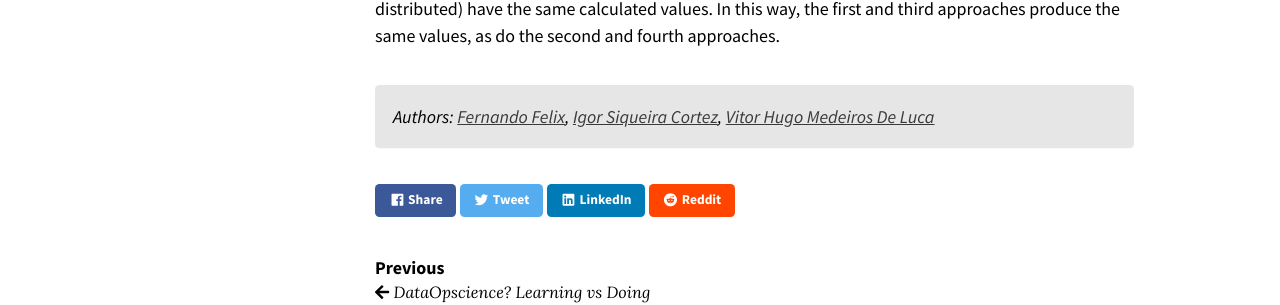
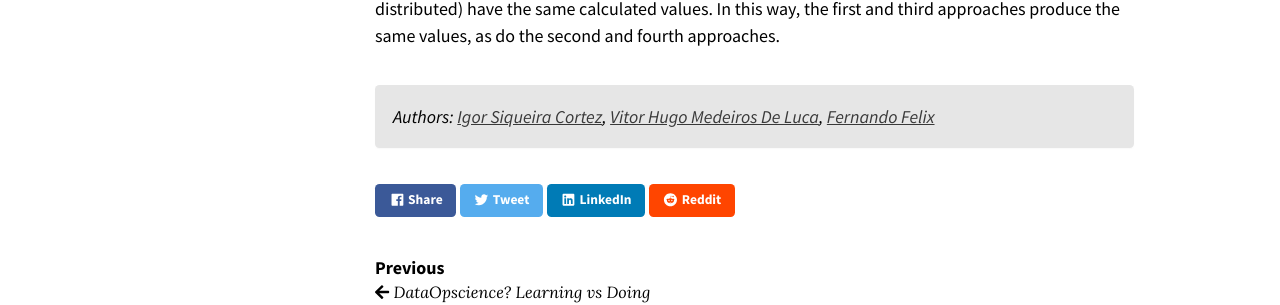
Before and after one commit to NeowayLabs/neowaylabs.github.io, a Jekyll site: the page built from _posts/2021-04-30-shapley-values-at-scale.md, in a window 1280 px wide and 900 px high, scrolled down 11030 px. Shown: the part 364-669 px from the top of the window. Built offline with Jekyll 4.4.1, drawn with Linux system fonts in a browser that asks for light colours; nearby versions of some CDN libraries; comment, search, counter and statistics services are not loaded.

```diff
--- a/_posts/2021-04-30-shapley-values-at-scale.md
+++ b/_posts/2021-04-30-shapley-values-at-scale.md
@@ -328,5 +328,5 @@ Finally, it is also possible to observe that similar calculation approaches (whe
 
 
 
-*Authors: [Fernando Felix](https://www.linkedin.com/in/fernandofnjr/), [Igor Siqueira Cortez](https://www.linkedin.com/in/igor-cortez-56793825/), [Vitor Hugo Medeiros De Luca](https://www.linkedin.com/in/vitordeluca/)*
+*Authors: [Igor Siqueira Cortez](https://www.linkedin.com/in/igor-cortez-56793825/), [Vitor Hugo Medeiros De Luca](https://www.linkedin.com/in/vitordeluca/), [Fernando Felix](https://www.linkedin.com/in/fernandofnjr/)*
 {: .notice}
```
